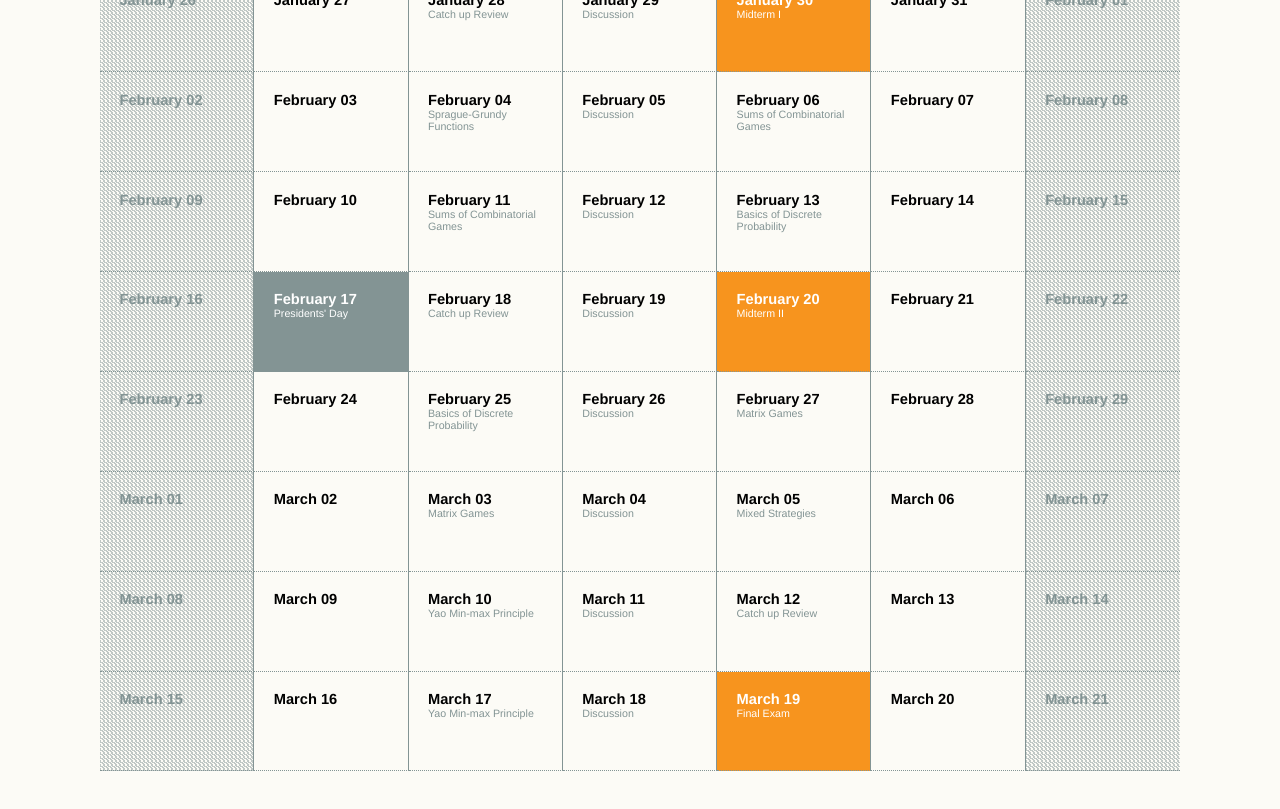
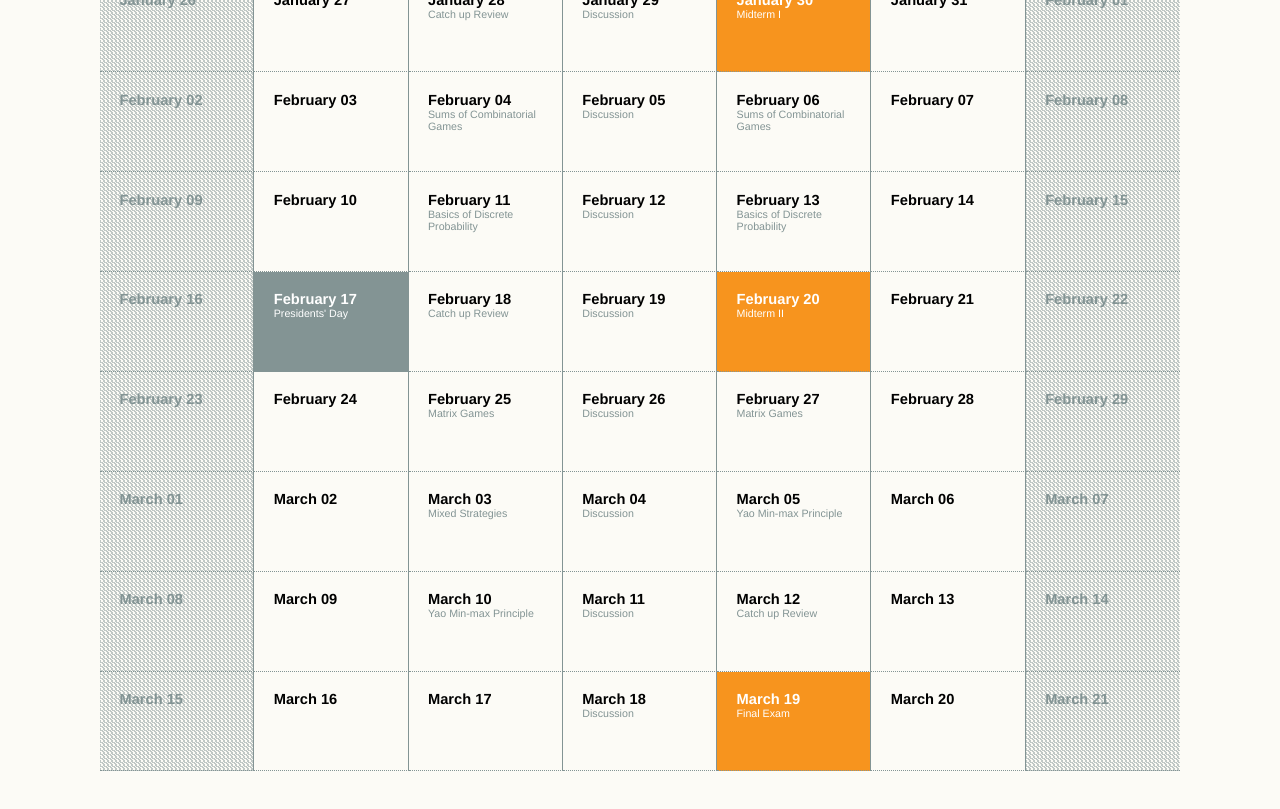
Before and after one commit to alexanderknop/alexanderknop.github.io, a Jekyll site: the page built from teaching/ucsd/152/2020/winter/index.html, in a window 1280 px wide and 1400 px high, scrolled down 1089 px. Shown: the part 559-1368 px from the top of the window. Built offline with Jekyll 4.4.1, drawn with Linux system fonts in a browser that asks for light colours; nearby versions of some CDN libraries.

Commit message:
Remove one more lecture from the calendar ucsd/152

```diff
--- a/teaching/ucsd/152/2020/winter/calendar.html
+++ b/teaching/ucsd/152/2020/winter/calendar.html
@@ -181,7 +181,7 @@
 		<td>
 			February 04
 			<div>
-				 Sprague-Grundy Functions
+				 Sums of Combinatorial Games
 			</div>
 		</td>
 		<td>
@@ -375,9 +375,6 @@
 		</td>
 		<td>
 			March 17
-			<div>
-				 Yao Min-max Principle
-			</div>
 		</td>
 		<td>
 			March 18
```
Also changed, not shown: other parts of teaching/ucsd/152/2020/winter/calendar.html (+4 -4 lines).
